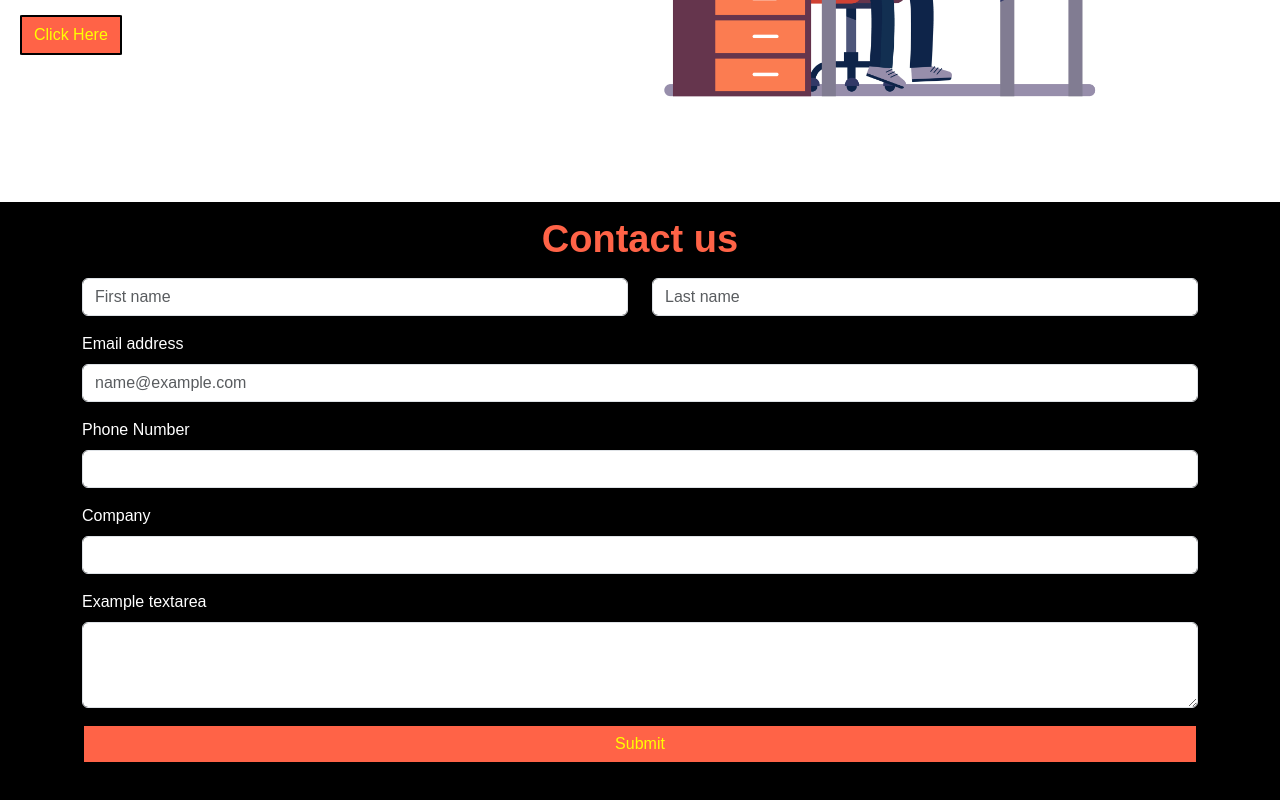
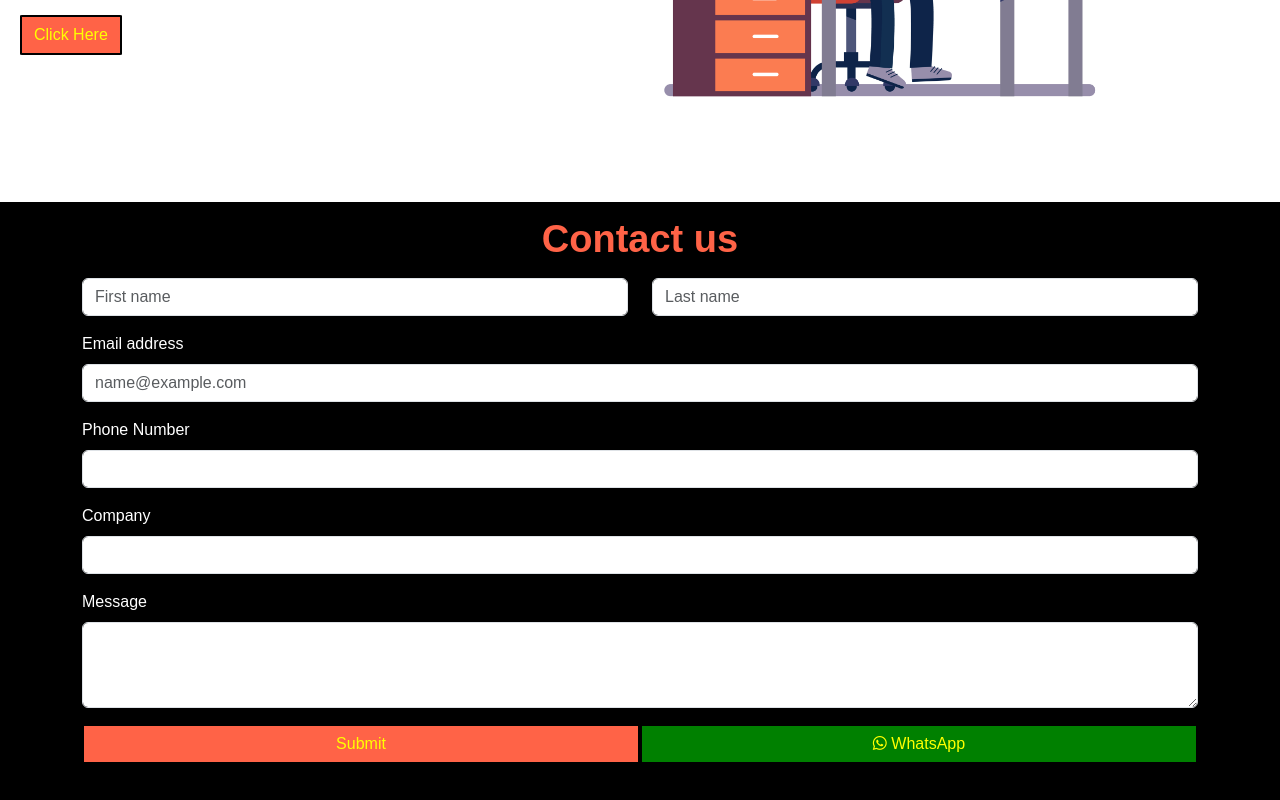
Before and after one commit to donexinfotech/Website_logo, a React (Create React App) app: page / in a window 1280 px wide. Shown: the part 1275-2075 px from the top of the page. Built offline with nearby package versions, Linux system fonts and the light colour scheme.

Commit message:
whatsapp

```diff
--- a/public/index.html
+++ b/public/index.html
@@ -13,7 +13,7 @@
   href="https://cdn.jsdelivr.net/npm/bootstrap@5.1.3/dist/css/bootstrap.min.css"
   rel="stylesheet"/>
   <link href="https://cdn.jsdelivr.net/npm/bootstrap@5.3.3/dist/css/bootstrap.min.css" rel="stylesheet" integrity="sha384-QWTKZyjpPEjISv5WaRU9OFeRpok6YctnYmDr5pNlyT2bRjXh0JMhjY6hW+ALEwIH" crossorigin="anonymous">
-
+  <link rel="stylesheet" href="https://cdnjs.cloudflare.com/ajax/libs/font-awesome/6.5.2/css/all.min.css" integrity="sha512-SnH5WK+bZxgPHs44uWIX+LLJAJ9/2PkPKZ5QiAj6Ta86w+fsb2TkcmfRyVX3pBnMFcV7oQPJkl9QevSCWr3W6A==" crossorigin="anonymous" referrerpolicy="no-referrer" />
     <link rel="apple-touch-icon" href="%PUBLIC_URL%/logo192.png" />
     <link rel="manifest" href="%PUBLIC_URL%/manifest.json" />
     <link rel="preconnect" href="https://fonts.googleapis.com">
--- a/src/components/Contact.css
+++ b/src/components/Contact.css
@@ -24,6 +24,10 @@ h2{
     color: #ff6347;
     font-weight: bold;
 }
+.Wbutton{
+    width: 50%;
+    background-color: green;
+}
 .button{
-    width: 100%;
+    width: 50%;
 }
--- a/src/components/Contact.js
+++ b/src/components/Contact.js
@@ -28,11 +28,12 @@ export default function contact() {
                         <input type="integer" id="company" className="form-control" aria-describedby="passwordHelpBlock"/>
 
                         <div class="mb-3 mt-3">
-                            <label for="exampleFormControlTextarea1" class="form-label">Example textarea</label>
+                            <label for="exampleFormControlTextarea1" class="form-label">Message</label>
                             <textarea class="form-control" id="exampleFormControlTextarea1" rows="3"></textarea>
                         </div>
                     </div>
                 <button type="submit" className="btn btn-primary button">Submit</button>
+                <button type="submit" className="btn btn-primary Wbutton"><i class="fa-brands fa-whatsapp"></i> WhatsApp</button>
             </div>
         </form>
     </div>
```
